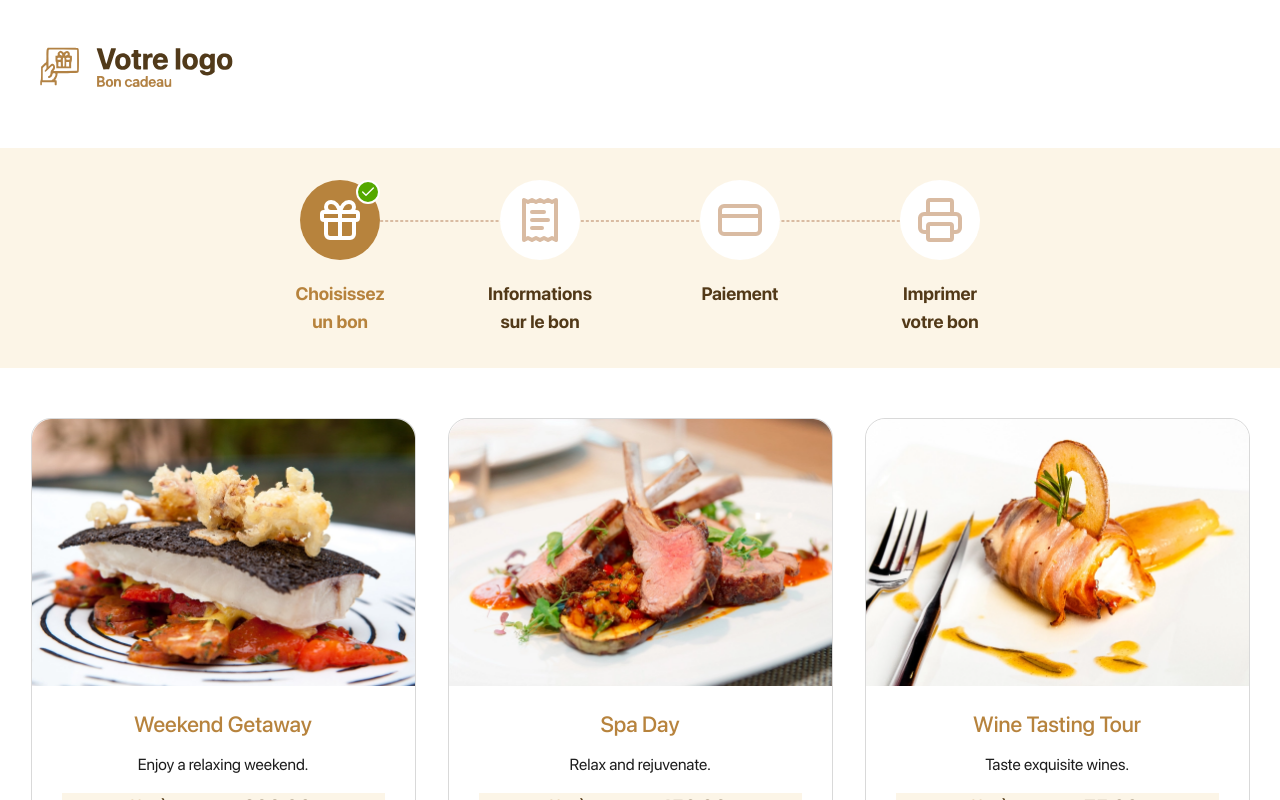
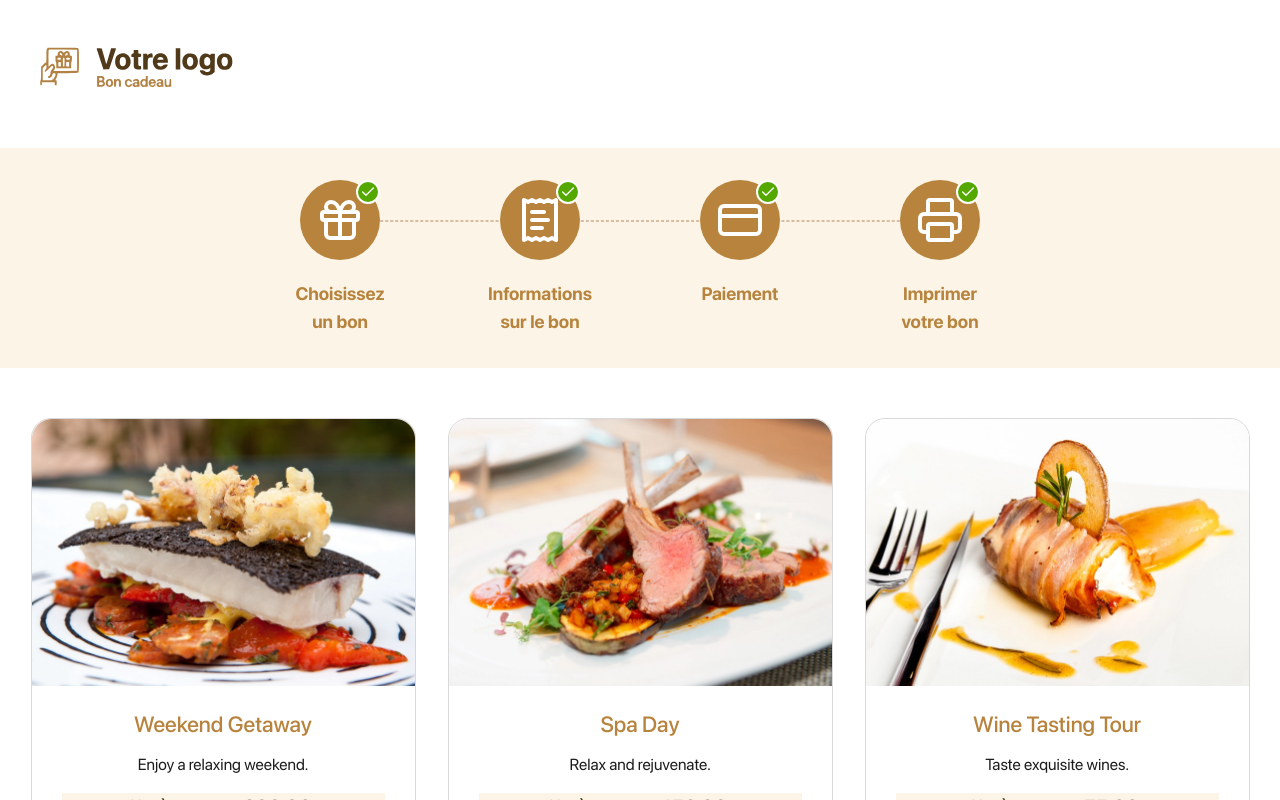
Before and after one commit to riv0manana/RXG-Test, a Next.js app: page / in a window 1280 px wide. Shown: the top 800 px of the page. Built offline with nearby package versions, Linux system fonts and the light colour scheme.

Commit message:
[Stepper] [Dev] add signal & order hook

```diff
--- a/components/molecules/TimelineBanner/TimelineBanner.tsx
+++ b/components/molecules/TimelineBanner/TimelineBanner.tsx
@@ -1,28 +1,29 @@
+'use client'
+
 import FullBanner from "@/components/atoms/FullBanner/FullBanner"
 import TimeLineItem from "@/components/atoms/TimelineItem/TimeLineItem"
+import useOrder from "@/hooks/use-order"
 import { CreditCard, Gift, Printer, ReceiptText } from "lucide-react"
 import { useTranslations } from "next-intl"
 
-export type TimelineBannerProps = {
-
-}
-
 const TimelineBanner = () => {
   const t = useTranslations('components.molecules.TimelineBanner.items')
+  const { step } = useOrder();
+
   return (
     <FullBanner className="mb-[50px] px-7 sm:px-0">
       <div className="max-w-[700px] mx-auto flex justify-between relative">
         <div className="w-[calc(100%-50px)] mx-auto absolute top-[40px] left-[25px] border border-dashed border-main-500"></div>
-        <TimeLineItem checked title={t('gift')}>
+        <TimeLineItem checked title={t('gift')} >
           <Gift className="w-12 h-auto" />
         </TimeLineItem>
-        <TimeLineItem title={t('info')}>
+        <TimeLineItem title={t('info')} checked={step >= 1}>
           <ReceiptText className="w-12 h-auto" />
         </TimeLineItem>
-        <TimeLineItem title={t('payment')}>
+        <TimeLineItem title={t('payment')} checked={step >= 2}>
           <CreditCard className="w-12 h-auto" />
         </TimeLineItem>
-        <TimeLineItem title={t('print')}>
+        <TimeLineItem title={t('print')} checked={step >= 3}>
           <Printer className="w-12 h-auto" />
         </TimeLineItem>
       </div>
--- /dev/null
+++ b/hooks/use-order.ts
@@ -0,0 +1,46 @@
+import { computed, signal} from '@preact/signals-react';
+import { useSignals } from '@preact/signals-react/runtime';
+import { useEffect } from 'react';
+
+type OrderInfo = {
+    model: 1 | 2 | 3;
+    from: {
+        name: string;
+    },
+    to: {
+        name: string;
+    }
+}
+
+type OrderStore = {
+    info?: OrderInfo,
+    item?: Coupon,
+    total?: number,
+    quatity?: number,
+    paid?: boolean;
+    step?: number;
+}
+
+const order = signal<OrderStore>({})
+const step = signal<number>(3);
+
+
+const useOrder = (item?: Coupon) => {
+    useSignals();
+
+    const setStep = (value: number) => step.value = value;
+
+    useEffect(() => {
+        if (item && !order.value.item) {
+            order.value.item = item;
+        }
+    }, [item, order.value.item])
+
+    return {
+        order: order.value,
+        setStep,
+        step: step.value,
+    }
+}
+
+export default useOrder;
```
